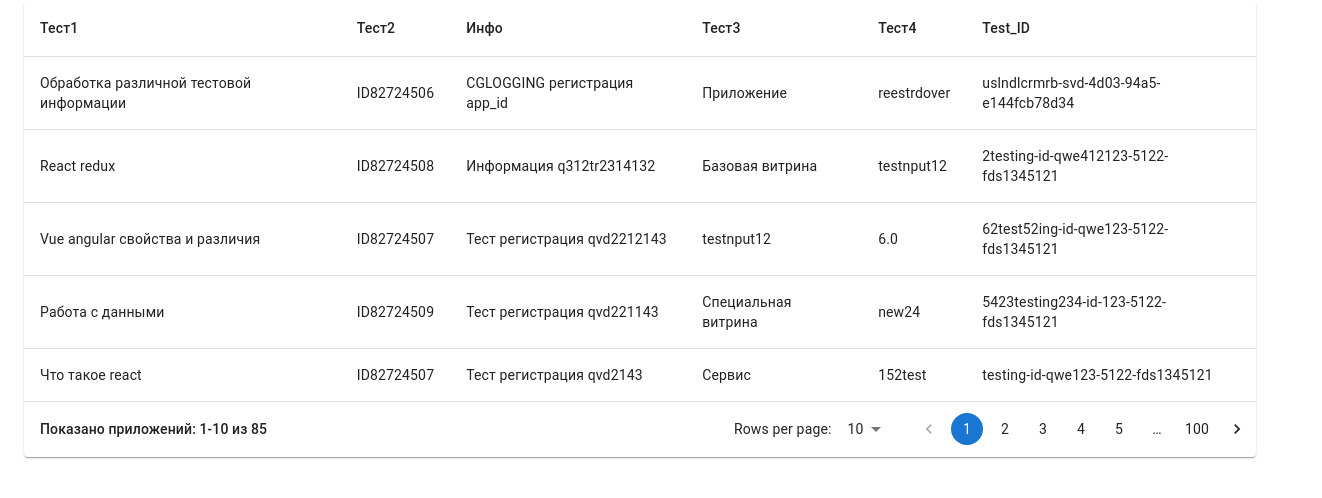
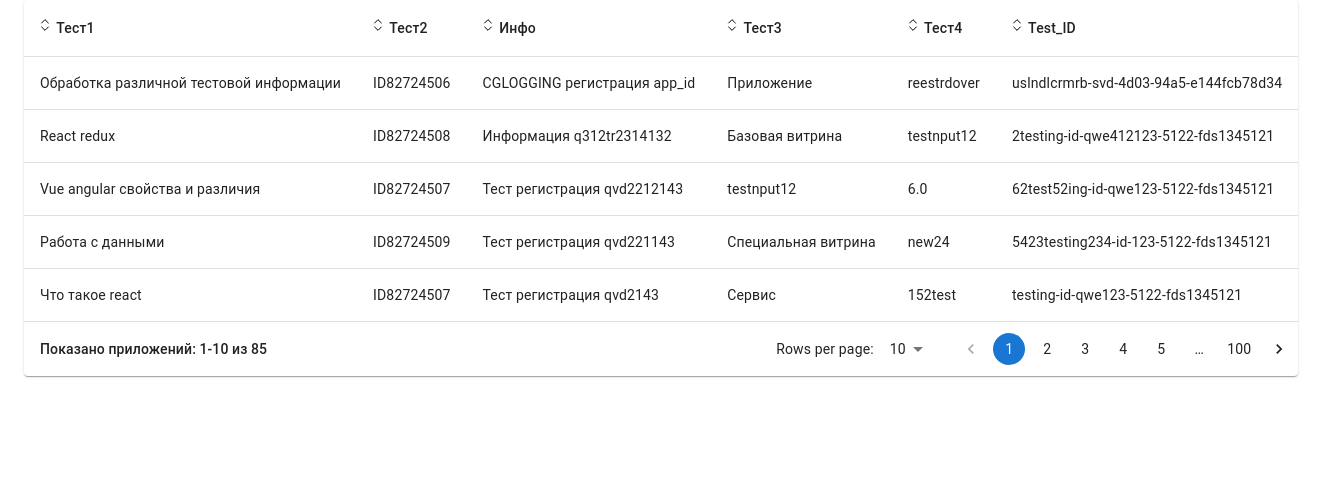
Before and after one commit to FrontendDevoloperr/table-mui, a React (Create React App) app: page / in a window 1280 px wide. Shown: the top 498 px of the page, 1322 px wide, since content can reach past the window. Built offline with nearby package versions, Linux system fonts and the light colour scheme; the HTML template or start-up script is replaced by a standard one.

Commit message:
update src/components/table/index.js

```diff
--- a/src/components/table/index.js
+++ b/src/components/table/index.js
@@ -13,6 +13,31 @@ function createData(test1, test2, info, test3, test4, testID) {
   return { test1, test2, info, test3, test4, testID };
 }
 
+function Arrow() {
+  return (
+    <svg
+      width="13"
+      height="16"
+      viewBox="0 0 13 16"
+      fill="none"
+      xmlns="http://www.w3.org/2000/svg"
+    >
+      <path
+        d="M1.66671 10.0007L5.00004 13.334L8.33337 10.0007"
+        stroke="black"
+        stroke-linecap="round"
+        stroke-linejoin="round"
+      />
+      <path
+        d="M8.33329 5.99935L4.99996 2.66602L1.66663 5.99935"
+        stroke="black"
+        stroke-linecap="round"
+        stroke-linejoin="round"
+      />
+    </svg>
+  );
+}
+
 const rows = [
   createData(
     "Обработка различной тестовой информации",
@@ -22,10 +47,38 @@ const rows = [
     "reestrdover",
     "uslndlcrmrb-svd-4d03-94a5-e144fcb78d34"
   ),
-  createData("React redux", 'ID82724508', 'Информация q312tr2314132', 'Базовая витрина', 'testnput12',"2testing-id-qwe412123-5122-fds1345121"),
-  createData("Vue angular свойства и различия", 'ID82724507','Тест регистрация qvd2212143', 'testnput12', '6.0', '62test52ing-id-qwe123-5122-fds1345121'),
-  createData("Работа с данными", 'ID82724509', 'Тест регистрация qvd221143', 'Специальная витрина', 'new24',"5423testing234-id-123-5122-fds1345121"),
-  createData("Что такое react", 'ID82724507', 'Тест регистрация qvd2143', 'Сервис', '152test', "testing-id-qwe123-5122-fds1345121"),
+  createData(
+    "React redux",
+    "ID82724508",
+    "Информация q312tr2314132",
+    "Базовая витрина",
+    "testnput12",
+    "2testing-id-qwe412123-5122-fds1345121"
+  ),
+  createData(
+    "Vue angular свойства и различия",
+    "ID82724507",
+    "Тест регистрация qvd2212143",
+    "testnput12",
+    "6.0",
+    "62test52ing-id-qwe123-5122-fds1345121"
+  ),
+  createData(
+    "Работа с данными",
+    "ID82724509",
+    "Тест регистрация qvd221143",
+    "Специальная витрина",
+    "new24",
+    "5423testing234-id-123-5122-fds1345121"
+  ),
+  createData(
+    "Что такое react",
+    "ID82724507",
+    "Тест регистрация qvd2143",
+    "Сервис",
+    "152test",
+    "testing-id-qwe123-5122-fds1345121"
+  ),
 ];
 
 export default function BasicTable() {
@@ -41,17 +94,29 @@ export default function BasicTable() {
     setPage(0);
   };
   return (
-    <Box sx={{ width: "100%", margin: "0 auto", padding: "0px 24px" }}>
+    <Box sx={{ width: "max-content", margin: "0 auto", padding: "0px 24px" }}>
       <TableContainer component={Paper}>
         <Table sx={{ minWidth: 420 }} aria-label="simple table">
           <TableHead>
-            <TableRow sx={{ maxWidth: 420 }}>
-              <TableCell>Тест1</TableCell>
-              <TableCell align="left">Тест2</TableCell>
-              <TableCell align="left">Инфо</TableCell>
-              <TableCell align="left">Тест3</TableCell>
-              <TableCell align="left">Тест4</TableCell>
-              <TableCell align="left">Test_ID</TableCell>
+            <TableRow >
+              <TableCell align="left" sx={{ width: 'max-content' }}>
+                <Arrow /> Тест1
+              </TableCell>
+              <TableCell align="left" sx={{ width: 'max-content' }}>
+                <Arrow /> Тест2
+              </TableCell>
+              <TableCell align="left" sx={{ width: 'max-content' }}>
+                <Arrow /> Инфо
+              </TableCell>
+              <TableCell align="left" sx={{ width: 'max-content' }}>
+                <Arrow /> Тест3
+              </TableCell>
+              <TableCell align="left" sx={{ width: 'max-content' }}>
+                <Arrow /> Тест4
+              </TableCell>
+              <TableCell align="left" sx={{ width: 'max-content' }}>
+                <Arrow /> Test_ID
+              </TableCell>
             </TableRow>
           </TableHead>
           <TableBody>
@@ -63,11 +128,11 @@ export default function BasicTable() {
                 <TableCell component="th" scope="row">
                   {row.test1}
                 </TableCell>
-                <TableCell align="left">{row.test2}</TableCell>
-                <TableCell align="left">{row.info}</TableCell>
-                <TableCell align="left">{row.test3}</TableCell>
-                <TableCell align="left">{row.test4}</TableCell>
-                <TableCell align="left">{row.testID}</TableCell>
+                <TableCell align="left" sx={{ width: 'max-content' }}>{row.test2}</TableCell>
+                <TableCell align="left" sx={{ width: 'max-content' }}>{row.info}</TableCell>
+                <TableCell align="left" sx={{ width: 'max-content' }}>{row.test3}</TableCell>
+                <TableCell align="left" sx={{ width: 'max-content' }}>{row.test4}</TableCell>
+                <TableCell align="left" sx={{ width: 'max-content' }}>{row.testID}</TableCell>
               </TableRow>
             ))}
           </TableBody>
```
